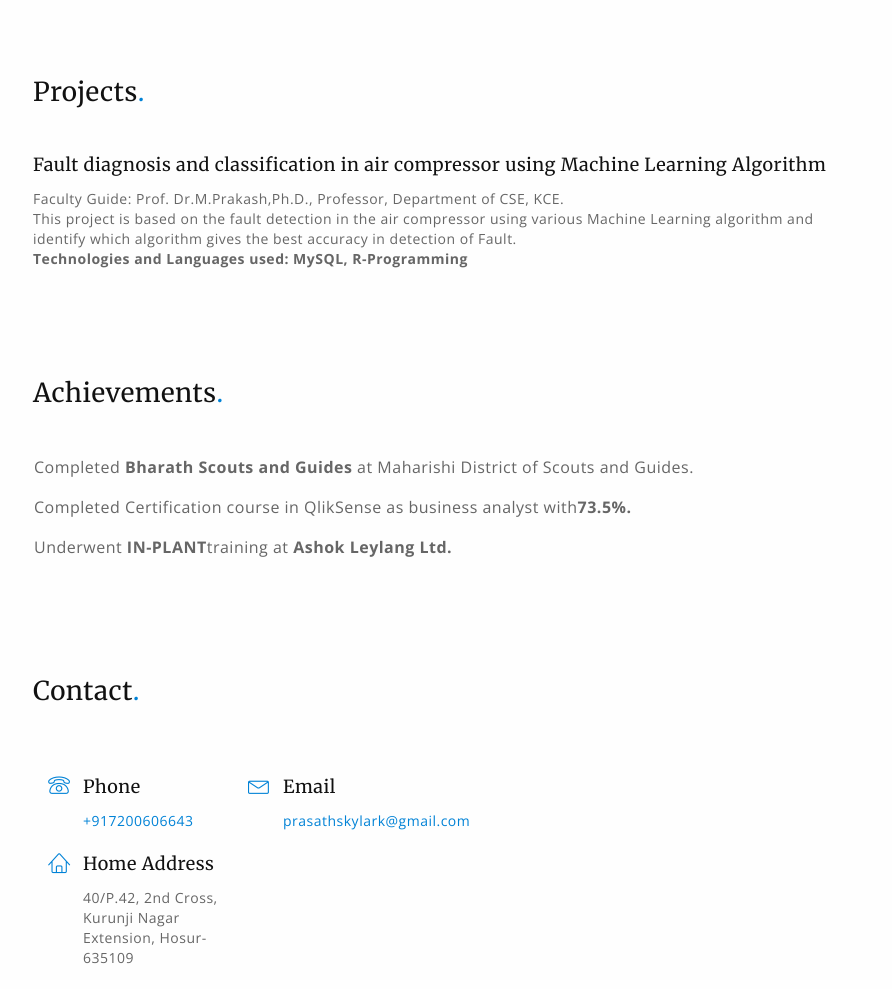
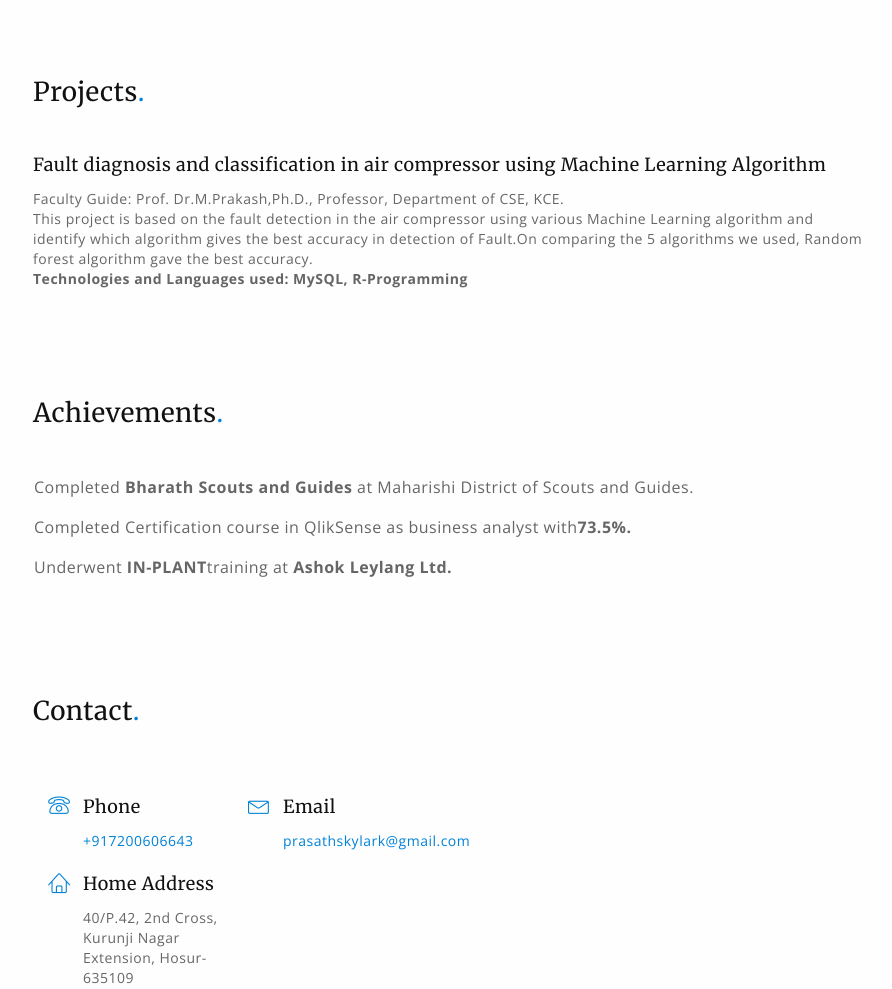
Before and after one commit to prasath768701/prasath768701.github.io, a plain HTML site: page index.html in a window 1280 px wide. Shown: the part 2174-3163 px from the top of the page, without its empty margins (372-1264 px from the left). Drawn offline with nearby package versions, Linux system fonts and the light colour scheme.

Commit message:
Update index.html

```diff
--- a/index.html
+++ b/index.html
@@ -296,7 +296,7 @@
 
                         <h5>Fault diagnosis and classification in air compressor using Machine Learning Algorithm</h5>
                         <p>Faculty Guide: Prof. Dr.M.Prakash,Ph.D., Professor, Department of CSE, KCE.<br>
-                            This project is based on the fault detection in the air compressor using various Machine Learning algorithm and identify which algorithm gives the best accuracy in detection of Fault.
+                            This project is based on the fault detection in the air compressor using various Machine Learning algorithm and identify which algorithm gives the best accuracy in detection of Fault.On comparing the 5 algorithms we used, Random forest algorithm gave the best accuracy.
                             <br><b>Technologies and Languages used: MySQL, R-Programming</b>
                             </p>
 
```
